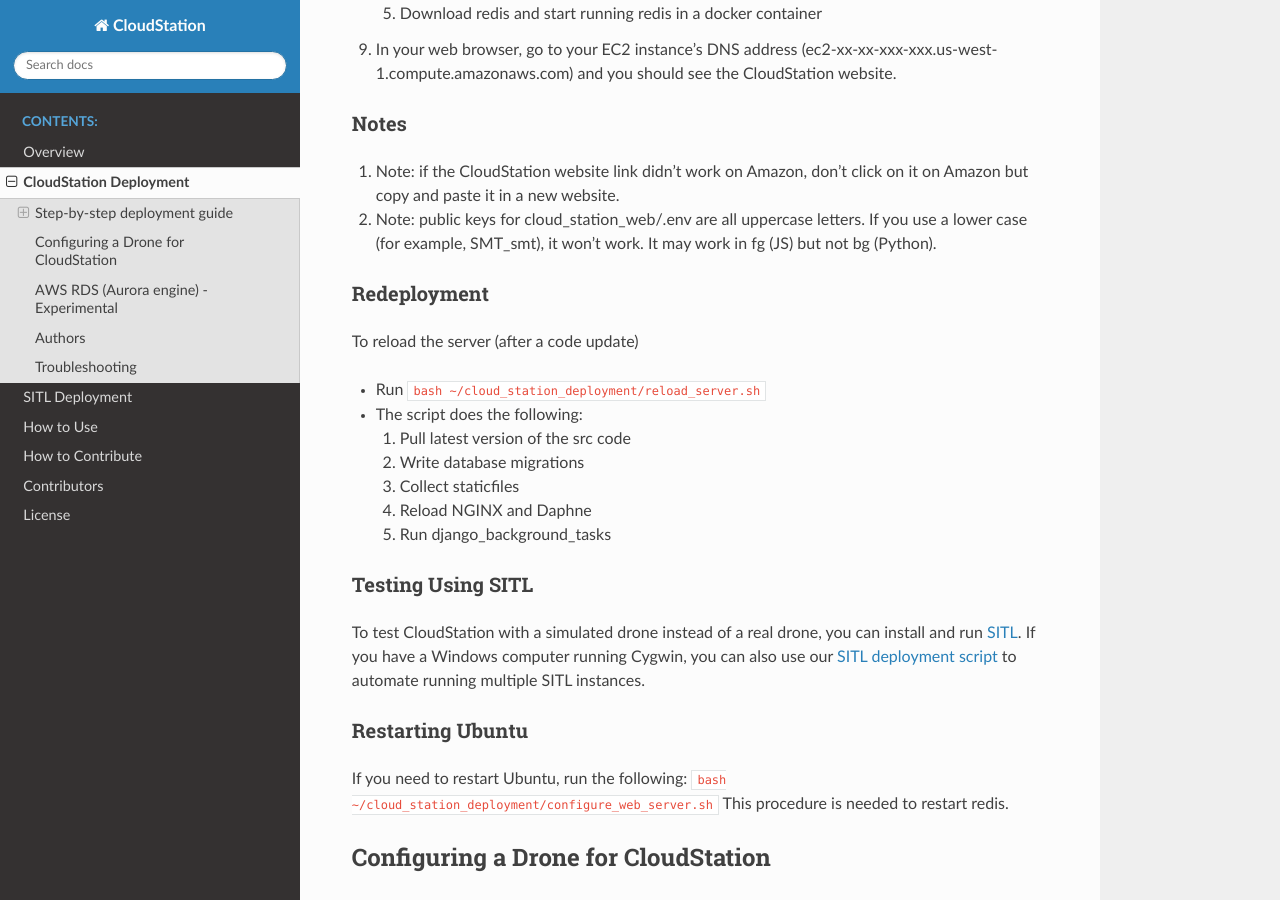
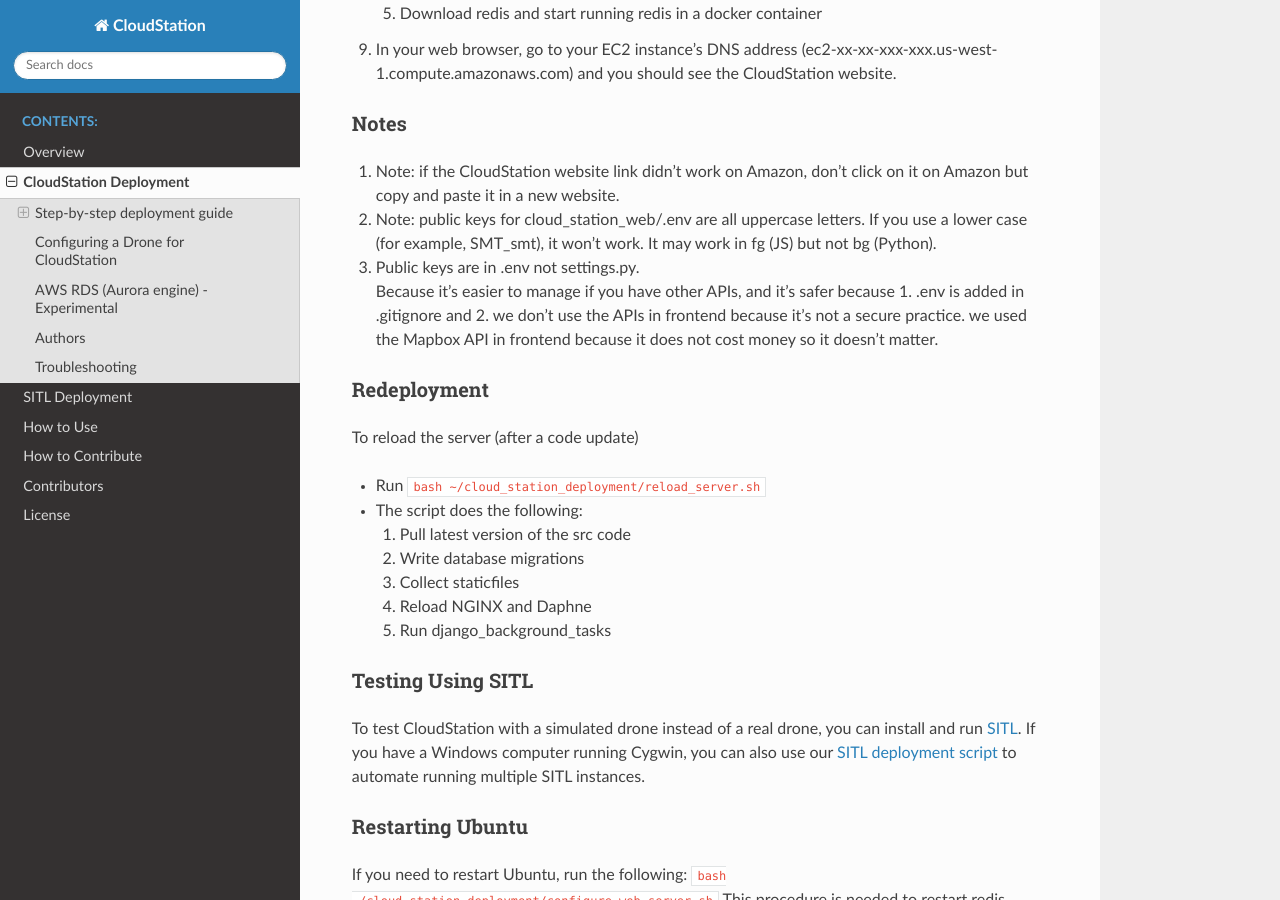
Before and after one commit to CloudStationTeam/docs, a Sphinx documentation site: the page built from source/deployment.md, in a window 1280 px wide and 900 px high, scrolled down 2193 px. Built offline with Sphinx 7.4.7 and the Read the Docs theme 2.0.0, drawn with Linux system fonts in a browser that asks for light colours.

Commit message:
Update deployment.md

```diff
--- a/source/deployment.md
+++ b/source/deployment.md
@@ -68,6 +68,8 @@
 #### Notes
 1. Note: if the CloudStation website link didn't work on Amazon, don't click on it on Amazon but copy and paste it in a new website.
 2. Note: public keys for cloud_station_web/.env are all uppercase letters. If you use a lower case (for example, SMT_smt), it won't work. It may work in fg (JS) but not bg (Python).
+3. Public keys are in .env not settings.py. \
+Because it's easier to manage if you have other APIs, and it's safer because 1. .env is added in .gitignore and 2. we don't use the APIs in frontend because it's not a secure practice. we used the Mapbox API in frontend because it does not cost money so it doesn't matter.
 
 
 
```
